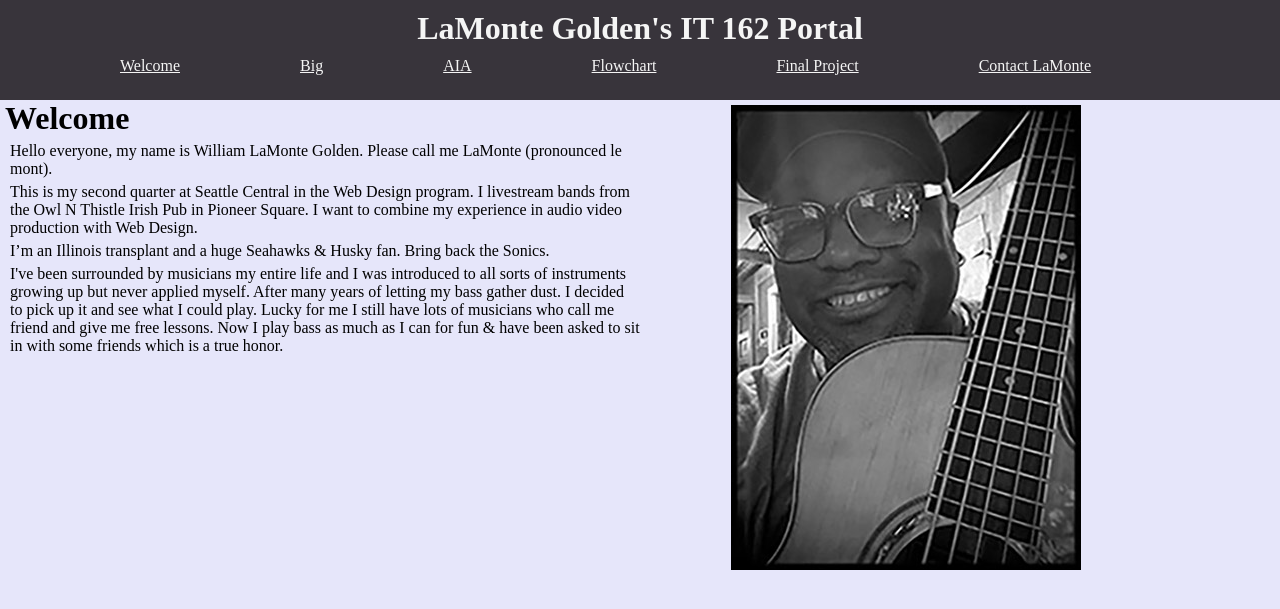
After one commit to lamonte24kG/it162, a PHP site: page /index.php in a window 1280 px wide. The commit adds this page. Shown: the top 609 px of the page. Run offline with PHP 8.4, Linux system fonts and the light colour scheme.

Commit message:
Add files via upload

```diff
--- a/it162/css/styles.css
+++ b/it162/css/styles.css
@@ -5,7 +5,7 @@
 }
 
 body{
-    background: burlywood;
+    background: lavender;
 }
 /* header */
 header{
@@ -80,7 +80,7 @@ footer {
     overflow: hidden;
     }
 
-     footer ul {
+    footer ul {
     display: flex;
     justify-content: center;
     list-style-type: none;
--- /dev/null
+++ b/it162/includes/header.php
@@ -0,0 +1,30 @@
+<!DOCTYPE html>
+<html lang="en">
+<head>
+    <meta charset="UTF-8">
+    <meta http-equiv="X-UA-Compatible" content="IE=edge">
+    <meta name="viewport" content="width=device-width, initial-scale=1.0">
+    <title>IT 162 Portal page</title>
+    <link href="css/styles.css" type="text/css" rel="stylesheet">
+
+</head>
+
+<body>
+
+    <header>
+        <h1>LaMonte Golden's IT 162 Portal</h1>
+
+        <nav>
+            <ul>
+                <li><a href="index.html">Welcome</a></li>
+                <li><a href="">Big</a></li>
+                <li><a href="">AIA</a></li>
+                <li><a href="">Flowchart</a></li>
+                <li><a href="">Final Project</a></li>
+                <li><a href="">Contact LaMonte</a></li>
+            </ul>
+        </nav>
+    </header>
+
+    <div id="=wrapper">
+    <!--header ends here-->
--- a/it162/index.html
+++ b/it162/index.html
@@ -27,6 +27,7 @@
     </header>
 
     <div id="=wrapper">
+    <!--header ends here-->
 
         <main>
             <h1>Welcome</h1>
@@ -53,7 +54,7 @@
     </div>
    <!--end wrapper-->
 
-   <div class="footer">
+   <!--footer starts here-->
    <footer>
     <ul>
         <li>Copyright &copy;
@@ -70,8 +71,7 @@
         </script>
 
 </footer>
-</div>
-<!--end d footer div -->
+
 
 </body>
 </html>
--- /dev/null
+++ b/it162/index.php
@@ -0,0 +1,27 @@
+<?php include 'includes/header.php';?>
+
+        <main>
+            <h1>Welcome</h1>
+            <p>Hello everyone, my name is William LaMonte Golden. Please call me LaMonte (pronounced le mont).
+            </p>
+
+                <p>This is my second quarter at Seattle Central in the Web Design program. I livestream bands from the Owl N Thistle Irish Pub in Pioneer Square. I want to combine my experience in audio video production with Web Design.</p>
+
+                <p>I’m an Illinois transplant and a huge Seahawks & Husky fan. Bring back the Sonics.
+                </p>
+
+                <p>I've been surrounded by musicians my entire life and I was introduced to all sorts of instruments growing up but never applied myself. After many years of letting my bass gather dust. I decided to pick up it and see what I could play. Lucky for me I still have lots of musicians who call me friend and give me free lessons. Now I play bass as much as I can for fun & have been asked to sit in with some friends which is a true honor. </p>
+
+        </main>
+
+        <aside>
+            <div class="my-pic">
+                <img src="./ images/BassFace.jpg" alt="selfie">
+            </div>
+            <!--end div mamp-->
+            <!--<img src=" images/G_Logo2.jpg" alt="bassface">-->
+
+        </aside>
+    </div>
+   <!--end wrapper-->
+<?php 'includes/footer.php';?>
```
Also changed, not shown: it162/header.php (added, +30 -0 lines), it162/footer.php (added), it162/includes/footer.php (added).
